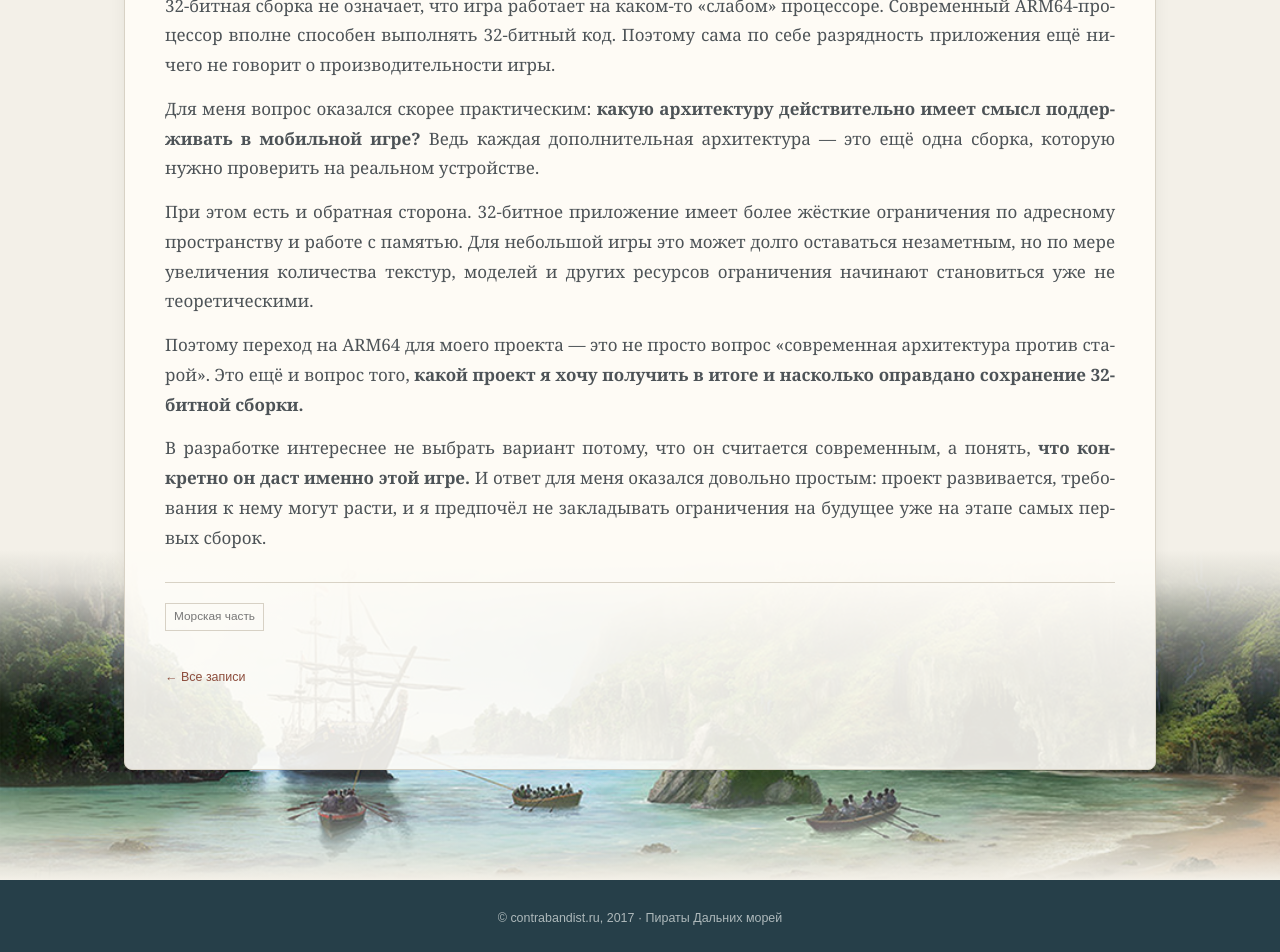
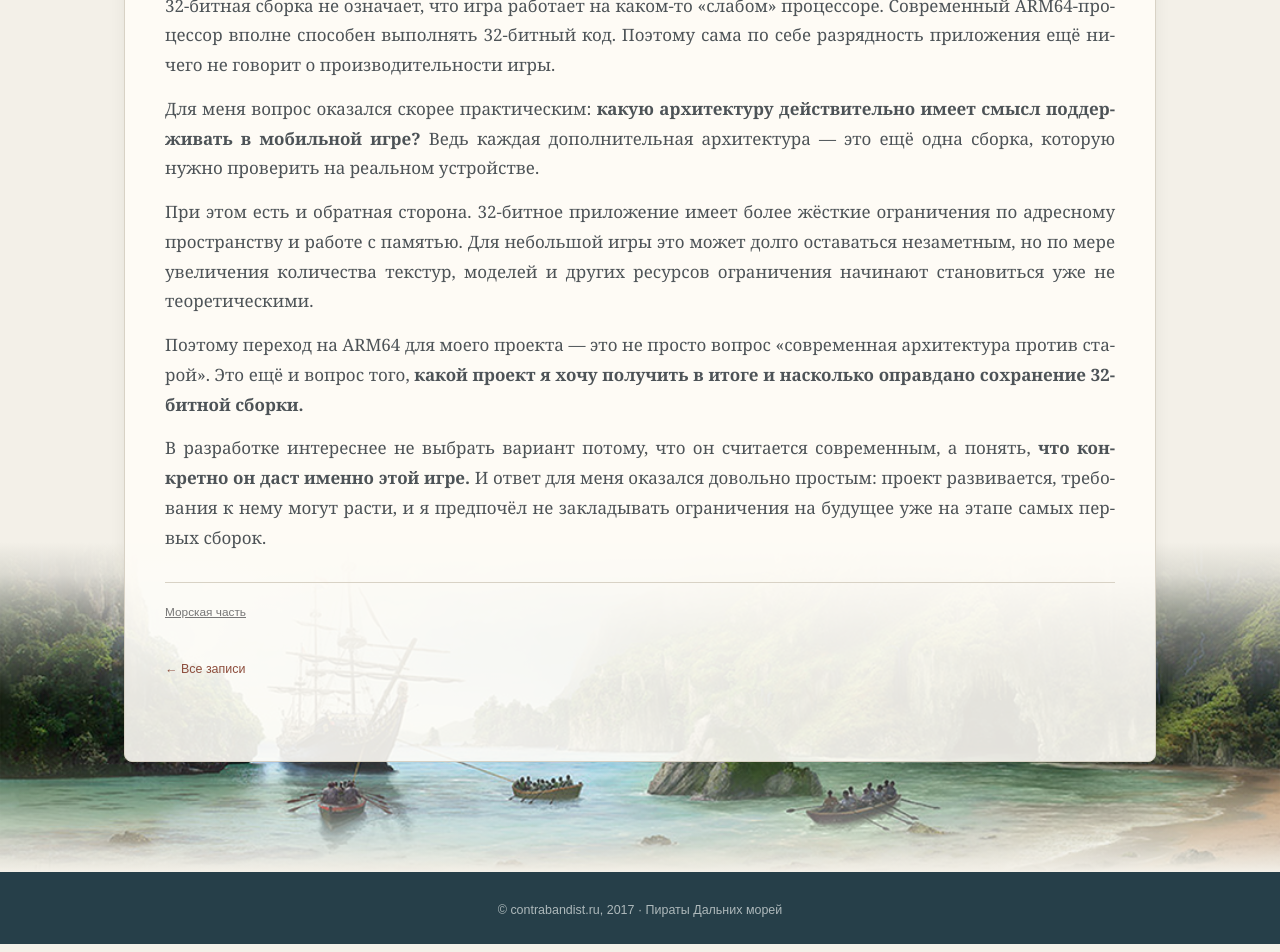
Before and after one commit to tislic/SeaDogsPort, a Jekyll site: the page built from _posts/2024-09-14-v002-perehod-na-arhitekturu-arm64.md, in a window 1280 px wide. Shown: the part 945-1897 px from the top of the page. Built offline with Jekyll 4.4.1, drawn with Linux system fonts in a browser that asks for light colours; comment, search, counter and statistics services are not loaded.

Commit message:
Make post tags clickable

```diff
--- a/_layouts/post.html
+++ b/_layouts/post.html
@@ -23,7 +23,9 @@ layout: default
 
   {% if page.tags %}
   <div class="tags" style="margin-top:30px; padding-top:20px; border-top:1px solid #d8d2c5;">
-    {% for tag in page.tags %}<span>{{ tag }}</span>{% endfor %}
+    {% for tag in page.tags %}
+      <a href="{{ '/tags/' | append: '#' | append: tag | slugify | relative_url }}">{{ tag }}</a>
+    {% endfor %}
   </div>
   {% endif %}
 
```
